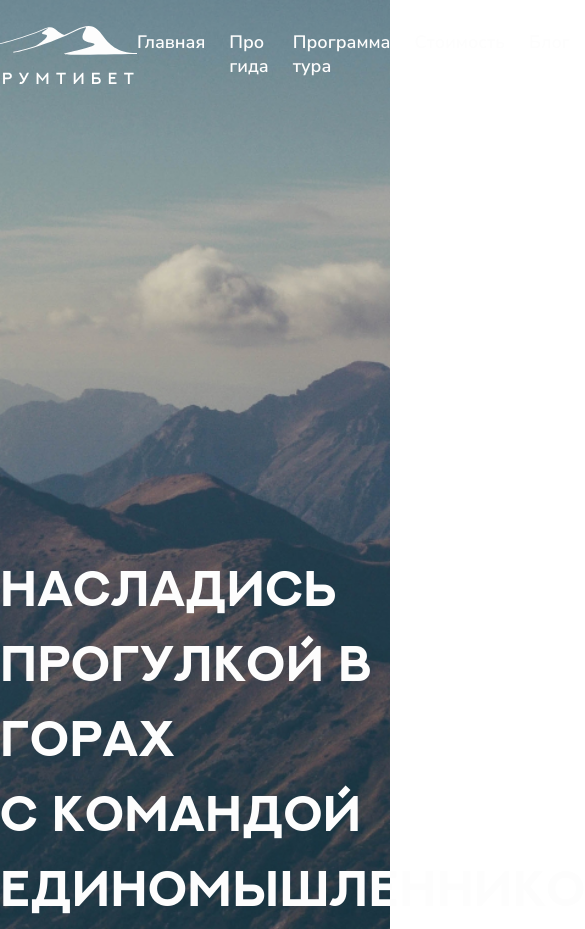
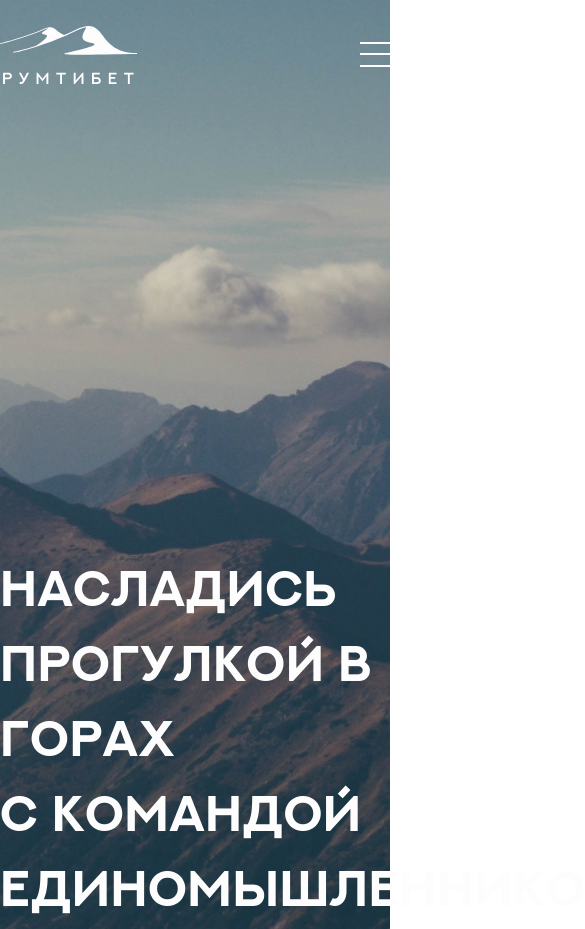
Before and after one commit to SplashDepo/-tour-operator-app, a website built with webpack: page src/index.html in a window 390 px wide. Shown: the top 929 px of the page, 585 px wide, since content can reach past the window. Built offline with nearby package versions, Linux system fonts and the light colour scheme; files whose address does not match are found by name.

Commit message:
add burger menu

```diff
--- a/src/index.html
+++ b/src/index.html
@@ -22,6 +22,9 @@
         </ul>
       </nav>
       <button class="header__button main-btn main-btn_size_s">Консультация</button>
+      <button class="burger-button">
+        <span class="burger-button__line"></span>
+      </button>
     </div>
   </header>
   <main>
--- a/src/index.js
+++ b/src/index.js
@@ -8,8 +8,21 @@ import { selectors } from "./utils/constants"
 
 const selectsContainer = document.querySelectorAll('.custom-select')
 
+const burgerMenu = document.querySelector('.menu')
+const burgerButton = document.querySelector('.burger-button')
+const burgerButtonLine = document.querySelector('.burger-button__line')
+
+function toggleBurgerVisible() {
+  burgerButton.classList.toggle('burger-button_active')
+  burgerButtonLine.classList.toggle('burger-button__line_active')
+  burgerMenu.classList.toggle('menu_active')
+}
+
+
 selectsContainer.forEach(select => {
   const selectElement = new CustomAccessibleSelect(select, keyCodes, selectors)
   selectElement.renderItems()
   selectElement.initEvents()
 })
+
+burgerButton.addEventListener('click', toggleBurgerVisible)
--- a/src/index.scss
+++ b/src/index.scss
@@ -16,3 +16,4 @@
 @import './sass/components/footer.scss';
 @import './sass/components/dispatch.scss';
 @import './sass/components/popup-video.scss';
+@import './sass/components/burger-button.scss';
--- /dev/null
+++ b/src/sass/components/burger-button.scss
@@ -0,0 +1,71 @@
+.burger-button {
+  display: none;
+  position: relative;
+  z-index: 6;
+  padding: 0;
+  width: 30px;
+  height: 25px;
+
+
+  border: none;
+  background-color: transparent;
+  cursor: pointer;
+
+  &::before {
+    content: "";
+    position: absolute;
+    top: 0;
+    left: 0;
+    width: 100%;
+    height: 2px;
+    background-color: $color-main;
+    transition: all .2s ease;
+  }
+
+  &::after {
+    content: "";
+    position: absolute;
+    bottom: 0;
+    left: 0;
+    width: 100%;
+    height: 2px;
+    background-color: $color-main;
+    transition: all .2s ease;
+  }
+
+  &__line {
+    position: absolute;
+    top: 50%;
+    left: 0;
+    transform: translateY(-50%);
+    width: 100%;
+    height: 2px;
+    background-color: $color-main;
+    transition: width .1s ease;
+
+    &_active {
+      width: 0;
+    }
+
+  }
+
+  &_active {
+    &::before {
+      top: 50%;
+      transform: rotate(45deg);
+    }
+
+    &::after {
+      top: 50%;
+      transform: rotate(-45deg);
+    }
+
+  }
+
+}
+
+@media (max-width: 1024px) {
+  .burger-button {
+    display: block;
+  }
+}
--- a/src/sass/components/header.scss
+++ b/src/sass/components/header.scss
@@ -18,3 +18,10 @@
 .logo {
   margin-right: auto;
 }
+
+
+@media (max-width: 1024px) {
+  .header__button {
+    display: none;
+  }
+}
--- a/src/sass/components/menu.scss
+++ b/src/sass/components/menu.scss
@@ -18,3 +18,33 @@
     text-decoration: none;
   }
 }
+
+@media(max-width:1024px) {
+  .menu {
+    position: fixed;
+    z-index: 5;
+    top: 0;
+    left: 0;
+    padding: 50px 16px;
+    height: 100%;
+    width: 100%;
+    background-color: $color-green;
+    transform: translateX(-100%);
+    transition: transform .2s ease-in-out;
+
+    &__list {
+      flex-direction: column;
+
+    }
+
+    &__item {
+      &:first-child {
+        display: none;
+      }
+    }
+
+    &_active {
+      transform: translateX(0);
+    }
+  }
+}
```
